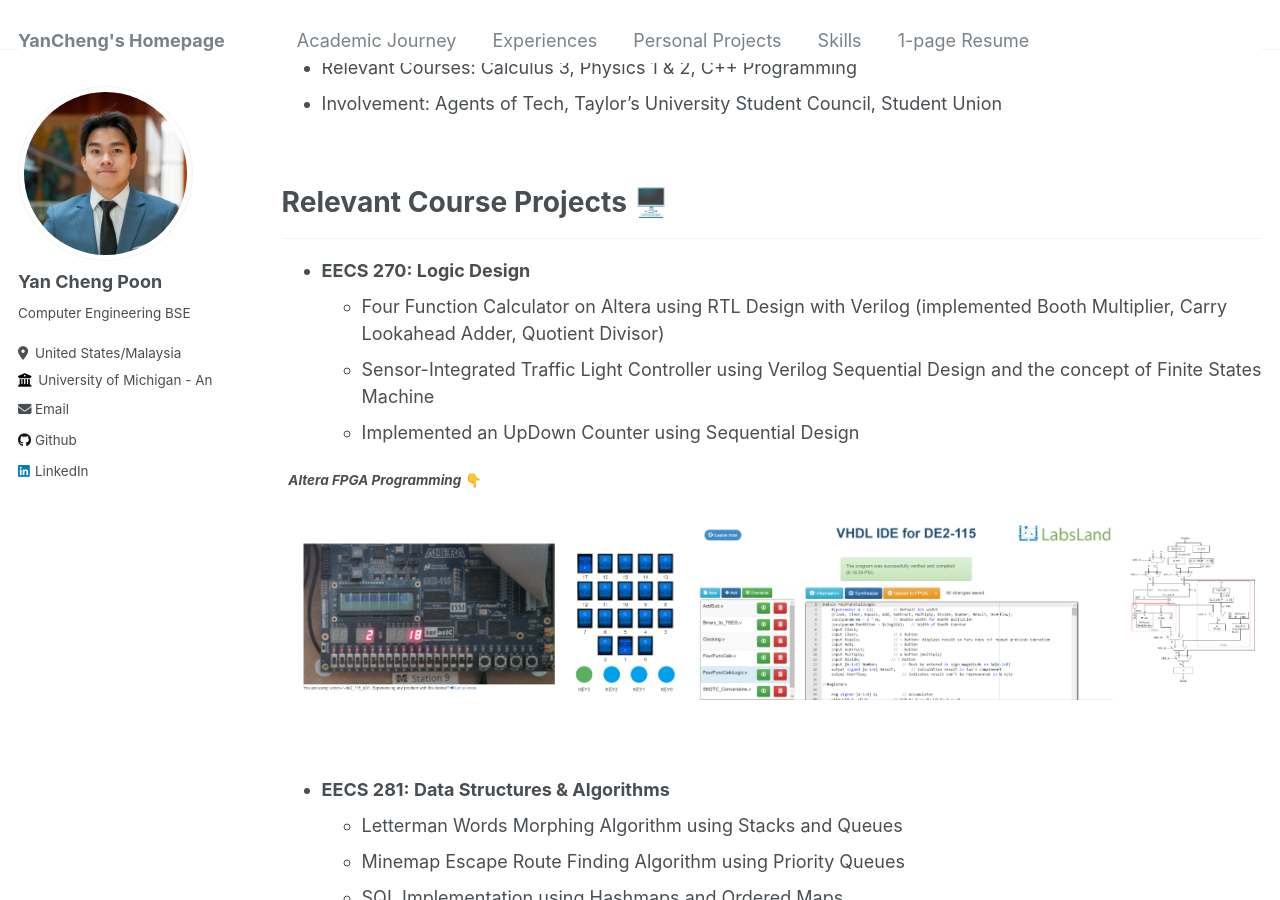
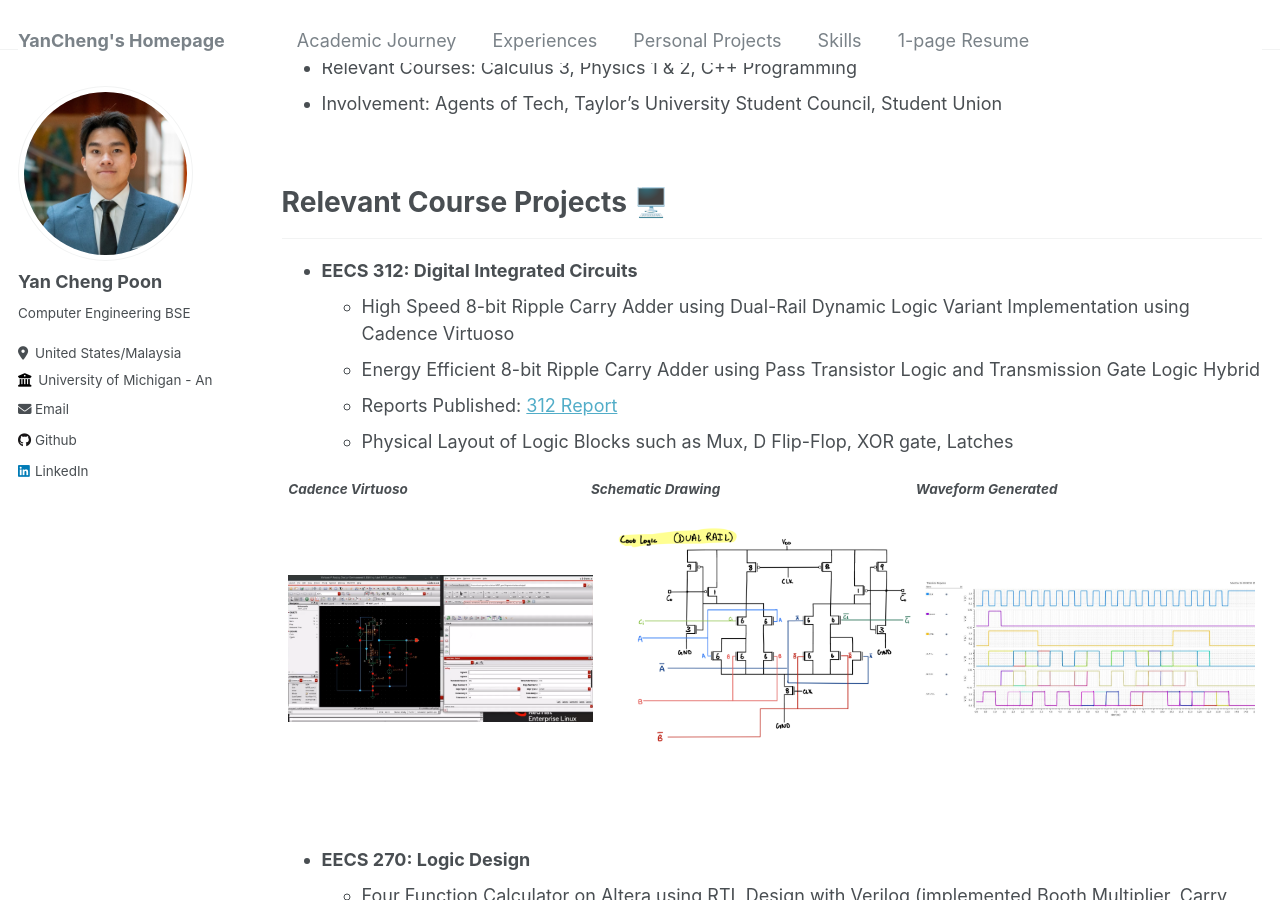
Before and after one commit to ycpoon/ycpoon.github.io, a Jekyll site: the page built from _pages/academicjourney.md, in a window 1280 px wide and 900 px high, scrolled down 710 px. Built offline with Jekyll 4.4.1, drawn with Linux system fonts in a browser that asks for light colours.

Commit message:
added stuff

```diff
--- a/_pages/academicjourney.md
+++ b/_pages/academicjourney.md
@@ -43,6 +43,20 @@ Relevant Course Projects 🖥️
 ======
 
 -------------------------------
+
+
+* **EECS 312: Digital Integrated Circuits**
+  * High Speed 8-bit Ripple Carry Adder using Dual-Rail Dynamic Logic Variant Implementation using Cadence Virtuoso
+  * Energy Efficient 8-bit Ripple Carry Adder using Pass Transistor Logic and Transmission Gate Logic Hybrid
+  - Reports Published: [312 Report](/files/312_report.pdf)
+  * Physical Layout of Logic Blocks such as Mux, D Flip-Flop, XOR gate, Latches
+
+| ***Cadence Virtuoso*** | ***Schematic Drawing*** | ***Waveform Generated*** |
+
+|  ![vir](/images/312_vir.png) |  ![sch](/images/312_sch.PNG)  |  ![wave](/images/312_wave.jpg)  |
+
+&nbsp;
+&nbsp;
 
 * **EECS 270: Logic Design**
   * Four Function Calculator on Altera using RTL Design with Verilog (implemented Booth Multiplier, Carry Lookahead Adder, Quotient Divisor)
```
Also changed, not shown: _pages/experiences.md (+10 -0 lines), images/312_sch.PNG (added), images/312_vir.png (added), images/312_wave.jpg (added), images/cse.png (added), 5 other files.
